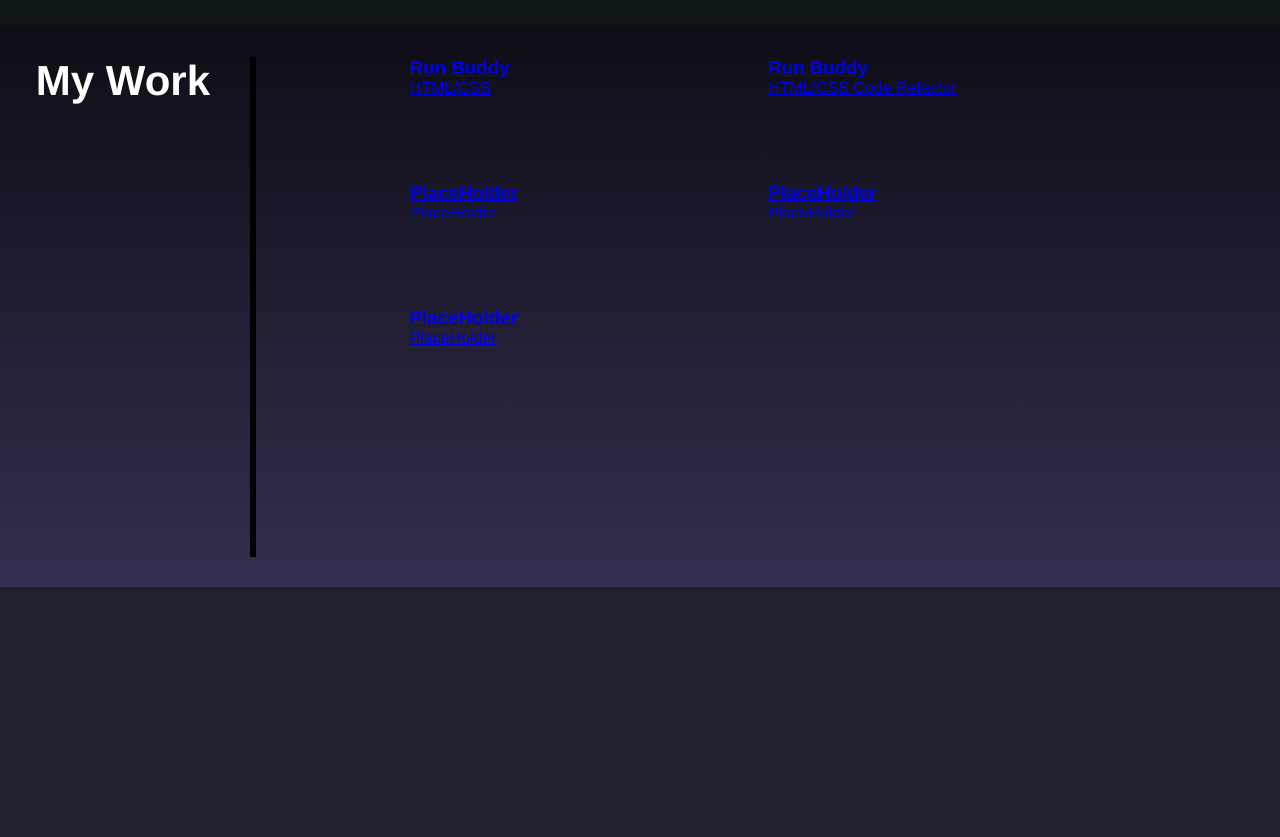
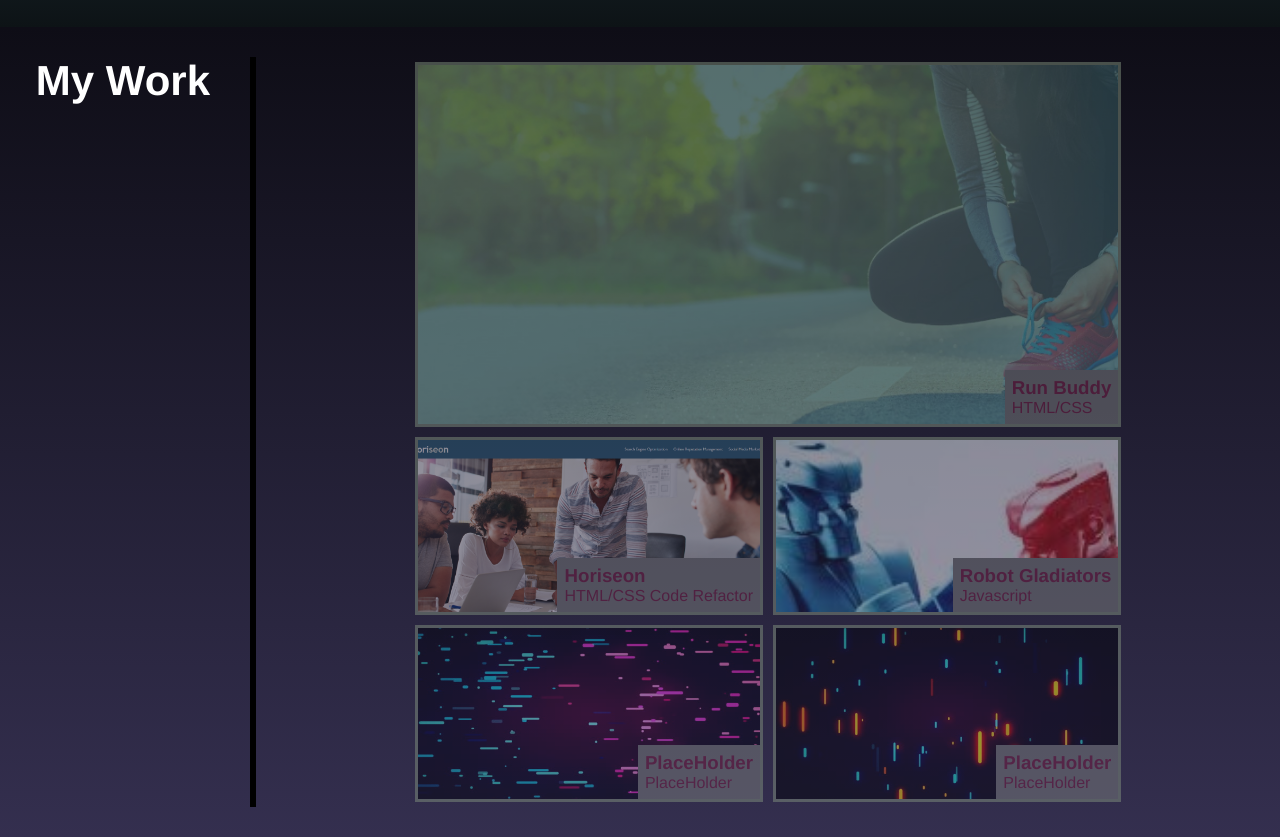
Before and after one commit to Christopher-de/Pro-Portfolio, a plain HTML site: page index.html in a window 1280 px wide. Shown: the part 1030-1867 px from the top of the page. Before the commit the page ends 1617 px from the top, so only its background shows below. Drawn offline with Linux system fonts and the light colour scheme.

Commit message:
added background images for grid/ styled grid labels

```diff
--- a/assets/css/style.css
+++ b/assets/css/style.css
@@ -1,13 +1,15 @@
-:root {
-    --text-color: #15009e;
-    --primary-color: #010108;
-    --secondary-color: #1f212d;
-    --white: #fff;
-    --other-color1: #992255;
-    --other-color2: #d5cbc6;
-    --other-color3: #54fb91;
+/*  */
+/* :root {
+    --text-color: #15009e;                  |
+    --primary-color: #010108;               |
+    --secondary-color: #1f212d;             |
+    --white: #fff;                          |       colors used
+    --other-color1: #992255;                |       will replace as variables later
+    --other-color2: #d5cbc6;                |
+    --other-color3: #54fb91;                |
+    --other-color4: #d5dcdc;                |
 
-}
+} */
 
 /* remove default styles */
 * {
@@ -18,8 +20,8 @@
 
 body {
     font-family: Helvetica, Arial, sans-serif;
-    background-color: var(--secondary-color);
-    color: var(--white);
+    background-color: #1f212d;
+    color: #fff;
 }
 
 /* header start */
@@ -41,7 +43,7 @@ header h1 {
 
 header a {
     text-decoration: none;
-    color: var(--other-color1);
+    color: #992255;
 }
 
 
@@ -64,8 +66,8 @@ header nav ul li a {
 }
 
 header nav ul li a:hover {
-    background:  var(--secondary-color);
-    color: var(--other-color3);
+    background:  #1f212d;
+    color: #54fb91;
     border-radius: 15px;
     text-shadow: none;
 }
@@ -149,7 +151,7 @@ header nav ul li a:hover {
     display: flex;
     justify-content: center;
     width: 80%;
-    height: 500px;
+    height: 750px;
 }
 
 .grid {
@@ -158,3 +160,49 @@ header nav ul li a:hover {
     grid-template-columns: repeat(2, 1fr);
     grid-template-rows: repeat(4, 1fr);
 }
+
+.project {
+    display: flex;
+    justify-content: flex-end;
+    align-items: flex-end;
+    border: solid #81917e;
+    text-decoration: none;
+    background-size: cover;
+    background-position: center;
+    opacity: 0.5;
+    margin: 5px;
+}
+
+.project:hover {
+    opacity: 1.0;
+}
+
+.run-buddy {
+    grid-column: 1/3;
+    grid-row: span 2;
+    background-image: url("../images/runbuddy.jpg");
+    background-position: 25% 95%;
+}
+
+.horiseon {
+    background-image: url("../images/horiseon(1).png");
+    background-position: 50% 5%;
+}
+
+.robot-gladiators {
+    background-image: url("../images/roboglad.jpg");
+}
+
+.project4 {
+    background-image: url("../images/placeholder4.jpg");
+}
+
+.project5 {
+    background-image: url("../images/placeholder5.jpg");
+}
+
+.label {
+    background-color: #7b7e7e;
+    color: #791f46;
+    padding: 7px;
+}
--- a/index.html
+++ b/index.html
@@ -83,15 +83,15 @@
 
                 <a href="https://christopher-de.github.io/horiseon-refactor/" target="_blank" class="project horiseon">
                     <article class="label">
-                        <h3>Run Buddy</h3>
+                        <h3>Horiseon</h3>
                         <p>HTML/CSS Code Refactor</p>
                     </article>
                 </a>
 
-                <a href="#" target="_blank" class="project project3">
+                <a href="https://christopher-de.github.io/robot-gladiators/" target="_blank" class="project robot-gladiators">
                     <article class="label">
-                        <h3>PlaceHolder</h3>
-                        <p>PlaceHolder</p>
+                        <h3>Robot Gladiators</h3>
+                        <p>Javascript</p>
                     </article>
                 </a>
 
@@ -111,5 +111,8 @@
             </div>
         </div>
     </section>
+    <footer class="contact">
+
+    </footer>
 </body>
 </html>
```
Also changed, not shown: assets/images/horiseon(1).png (added), assets/images/placeholder4.jpg (added), assets/images/placeholder5.jpg (added), assets/images/roboglad.jpg (added), assets/images/runbuddy.jpg (added).
